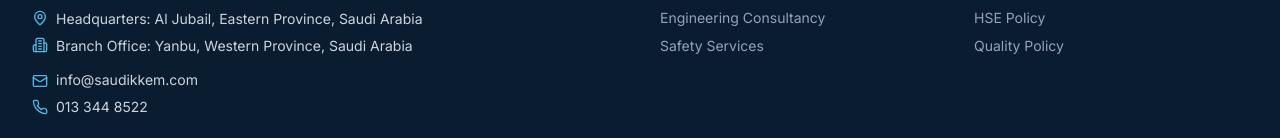
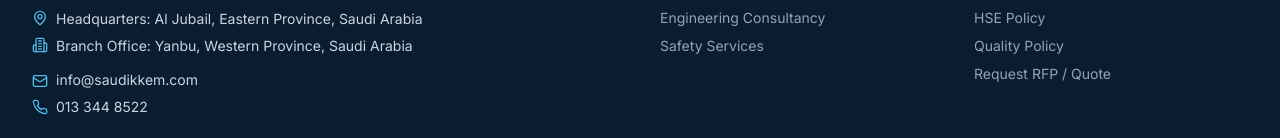
Before and after one commit to AlnairIn/SKKEMv5.0, a Next.js app: page / in a window 1280 px wide. Shown: the part 5570-5708 px from the top of the page. Built offline with nearby package versions, Linux system fonts and the light colour scheme; no server answers.

Commit message:
Update Footer

```diff
--- a/src/components/layout/Footer.tsx
+++ b/src/components/layout/Footer.tsx
@@ -114,6 +114,11 @@ export default function Footer() {
                 Quality Policy
               </Link>
             </li>
+            <li>
+              <Link href="/contact?type=rfp#quote" className="hover:text-white">
+                Request RFP / Quote
+              </Link>
+            </li>
           </ul>
         </div>
       </div>
```
